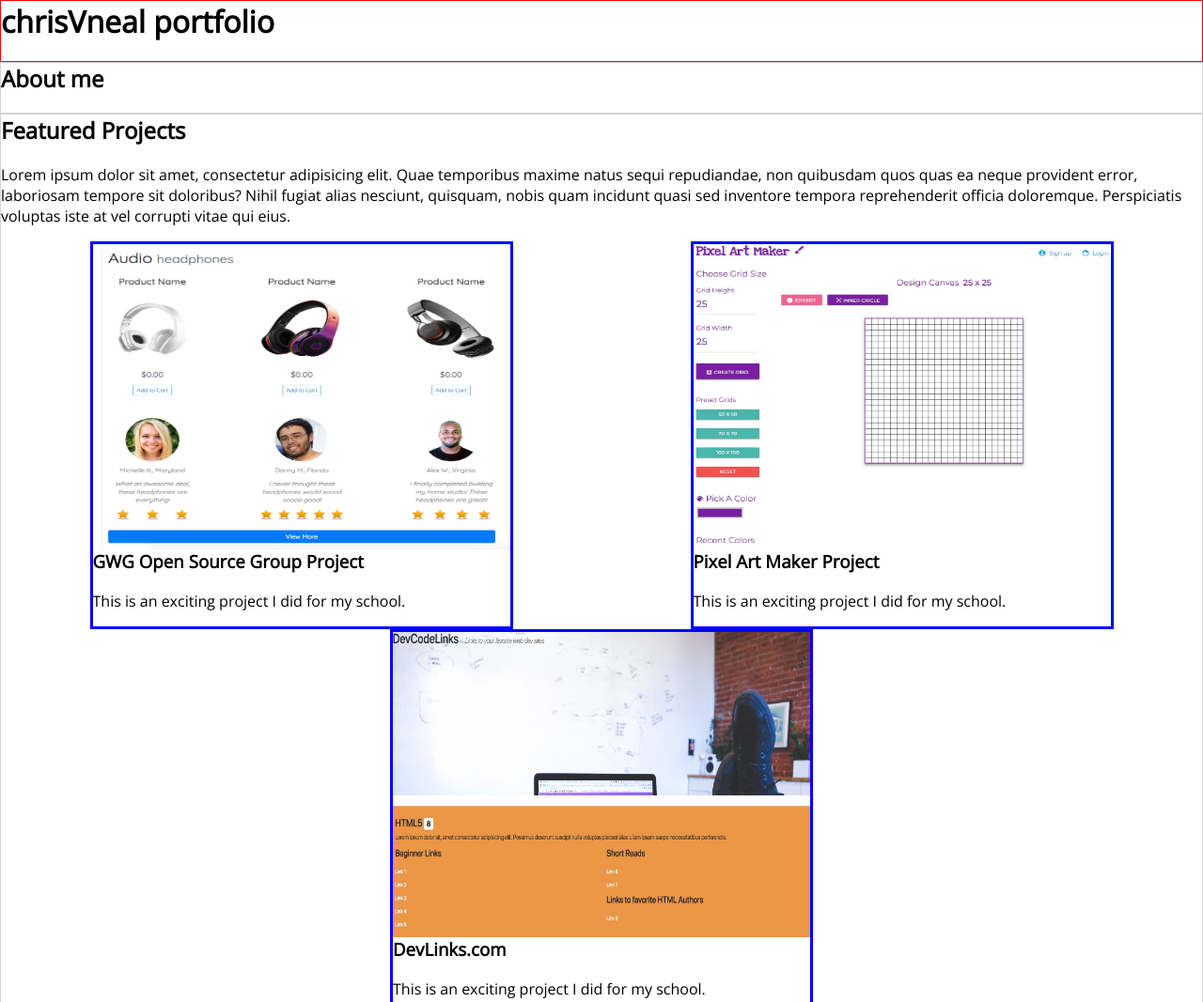
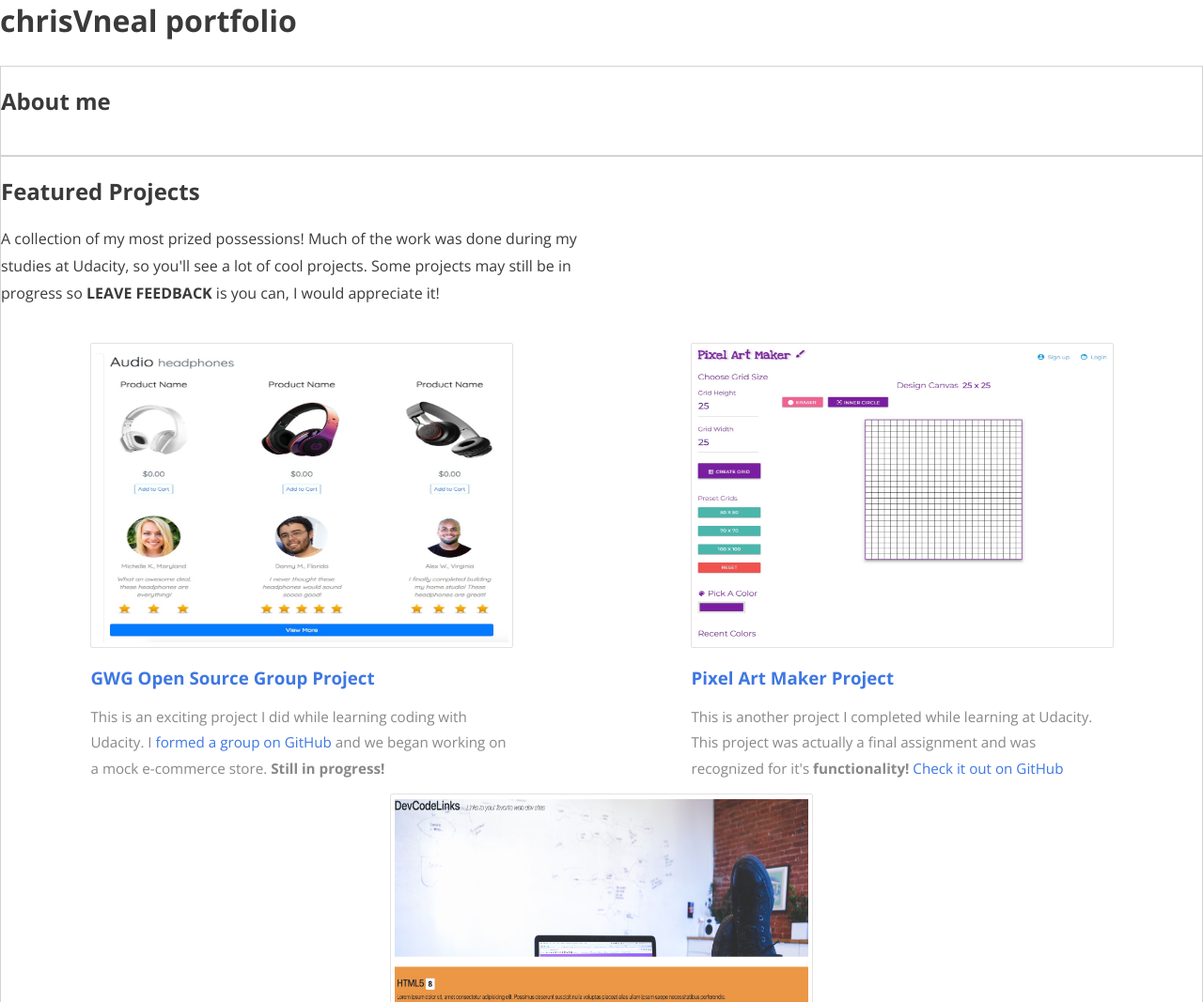
Before and after one commit to chrisvneal/udacity_portfolio-project, a website: page src/index.html in a window 1280 px wide. Shown: the top 1067 px of the page at 94% size. Drawn offline with nearby package versions, Linux system fonts and the light colour scheme; files that its build step writes are made by us from their sources; files whose address does not match are found by name.

Commit message:
Add more structure and sizing to featured section

```diff
--- a/src/index.html
+++ b/src/index.html
@@ -6,12 +6,13 @@
   <meta name="viewport" content="width=device-width, initial-scale=1.0">
   <meta http-equiv="X-UA-Compatible" content="ie=edge">
   <title>Chris N Portfolio</title>
-  <link href="https://fonts.googleapis.com/css?family=Open+Sans" rel="stylesheet">
+  <link href="https://fonts.googleapis.com/css?family=Open+Sans:400,700" rel="stylesheet">
   <link rel="stylesheet" href="css/styles.css">
 </head>
 
 <body>
 
+  <div class="container">
     <!-- header section -->
     <header id="main-header">
       <h1>chrisVneal portfolio</h1>
@@ -29,32 +30,31 @@
       <article>
         <header class="featured__header">
             <h2>Featured Projects</h2>
-        <p>Lorem ipsum dolor sit amet, consectetur adipisicing elit. Quae temporibus maxime natus sequi repudiandae, non quibusdam quos quas ea neque provident error, laboriosam tempore sit doloribus? Nihil fugiat alias nesciunt, quisquam, nobis quam incidunt
-          quasi sed inventore tempora reprehenderit officia doloremque. Perspiciatis voluptas iste at vel corrupti vitae qui eius.</p>
+            <p>A collection of my most prized possessions! Much of the work was done during my studies at Udacity, so you'll see a lot of cool projects. Some projects may still be in progress so <strong>LEAVE FEEDBACK</strong> is you can, I would appreciate it!</p>
         </header>
 
         <div class="featured-projects">
 
           <figure class="featured-projects__module">
-          <a href="https://gwgweb-projectgroup.github.io/practice-project/"><div class="featured-projects__image"><img src="img/site-so-far.jpg" alt="open source project"></div></a>
+            <a href="https://gwgweb-projectgroup.github.io/practice-project/" target="_blank"><div class="featured-projects__image"><img src="img/site-so-far.jpg" alt="open source project"></div></a>
             <figcaption class="featured-projects__caption">
-            <h3 class="featured-projects__header">GWG Open Source Group Project</h3>
-            <p>This is an exciting project I did for my school.</p>
+              <a href="https://gwgweb-projectgroup.github.io/practice-project/" target="_blank"><h3 class="featured-projects__header">GWG Open Source Group Project</h3></a>
+              <p>This is an exciting project I did while learning coding with Udacity. I <a href="https://github.com/GWGweb-projectgroup" target="_blank">formed a group on GitHub</a> and we began working on a mock e-commerce store. <strong>Still in progress!</strong></p>
             </figcaption>
           </figure>
 
           <figure class="featured-projects__module">
-          <a href="https://codepen.io/chrisvneal/full/bLPBdb/"><div class="featured-projects__image"><img src="img/pixel_art.jpg" alt="pixel art maker project"></div></a>
+            <a href="https://codepen.io/chrisvneal/full/bLPBdb/" target="_blank"><div class="featured-projects__image"><img src="img/pixel_art.jpg" alt="pixel art maker project"></div></a>
             <figcaption class="featured-projects__caption">
-            <h3 class="featured-projects__header">Pixel Art Maker Project</h3>
-            <p>This is an exciting project I did for my school.</p>
+              <a href="https://codepen.io/chrisvneal/full/bLPBdb/" target="_blank"><h3 class="featured-projects__header">Pixel Art Maker Project</h3></a>
+              <p>This is another project I completed while learning at Udacity. This project was actually a final assignment and was recognized for it's <strong>functionality!</strong> <a href="https://github.com/chrisvneal/pixelartmaker_udacity" target="_blank">Check it out on GitHub</a></p>
             </figcaption>
           </figure>
 
           <figure class="featured-projects__module">
-          <a href=""><div class="featured-projects__image"><img src="img/devlinks.jpg" alt="devlink site"></div></a>
+            <a href="https://codepen.io/chrisvneal/full/mXXryg/" target="_blank"><div class="featured-projects__image"><img src="img/devlinks.jpg" alt="devlink site"></div></a>
             <figcaption class="featured-projects__caption">
-            <h3 class="featured-projects__header">DevLinks.com</h3>
+              <a href="https://codepen.io/chrisvneal/full/mXXryg/" target="_blank"><h3 class="featured-projects__header">DevLinks.com</h3></a>
               <p>This is an exciting project I did for my school.</p>
             </figcaption>
           </figure>
@@ -73,6 +73,7 @@
     <footer>
 
     </footer>
+  </div>
 </body>
 
 </html>
--- a/src/scss/styles.scss
+++ b/src/scss/styles.scss
@@ -1,4 +1,9 @@
 /* general styling */
+
+$body-textcolor: darken(lightgray, 60%);
+$figcaption-textcolor: #3B3B3B;
+$link-color: #3e77e2;
+
 
 * {
   box-sizing: border-box;
@@ -7,7 +12,12 @@
 body {
   font-family: "Open Sans", sans-serif;
   margin: 0;
-  // background: red;
+  color: $body-textcolor;
+}
+
+.container {
+  max-width: 1800px;
+  margin: 0 auto;
 }
 
 h1,
@@ -16,6 +26,7 @@
 h4,
 p {
   margin-top: 0;
+  margin-bottom: .85em;
 }
 
 img {
@@ -26,38 +37,70 @@
   margin: 0;
 }
 
+a {
+  text-decoration: none;
+  color: $link-color;
+  transition: color .1s ease-in;
+
+  &:hover {
+    color: lighten($link-color, 15%);
+  }
+}
+
 
 /* global section styles */
 
 section {
   border: 1px solid lightgray;
+  padding: 20px 0;
 }
 
 
 /* main section styles */
 
-#main-header {
-  border: 1px solid red; // for testing
+
+/* featured projects styles */
+
+.featured p {
+  line-height: 1.8;
 }
 
-
-/* featured projects styles */
+.featured__header p {
+  width: 50%;
+}
 
 .featured-projects {
   // background: red;
   display: flex;
   flex-flow: row wrap;
   justify-content: space-around;
+  margin: 2.4em 0;
 }
 
 .featured-projects__module {
   width: 450px;
-  border: 3px solid blue;
   .featured-projects__image {
     height: 325px;
+    margin-bottom: 1.2em;
+    border: 1px solid rgb(228, 225, 225);
+    border-radius: 2px;
+    padding: 5px 4px;
+    &:hover {
+      border-color: lightblue;
+    }
     img {
       height: 100%;
       width: 100%;
     }
   }
+  .featured-projects__caption {
+    padding: 0 1px;
+    a {
+      display: inline-block;
+    }
+    p {
+      color: lighten($figcaption-textcolor, 30%);
+      font-size: .95em;
+    }
+  }
 }
```
Also changed, not shown: dist/css/styles.css, dist/index.html, 1 other file. Lines whose indentation alone changed are shown as unchanged.
